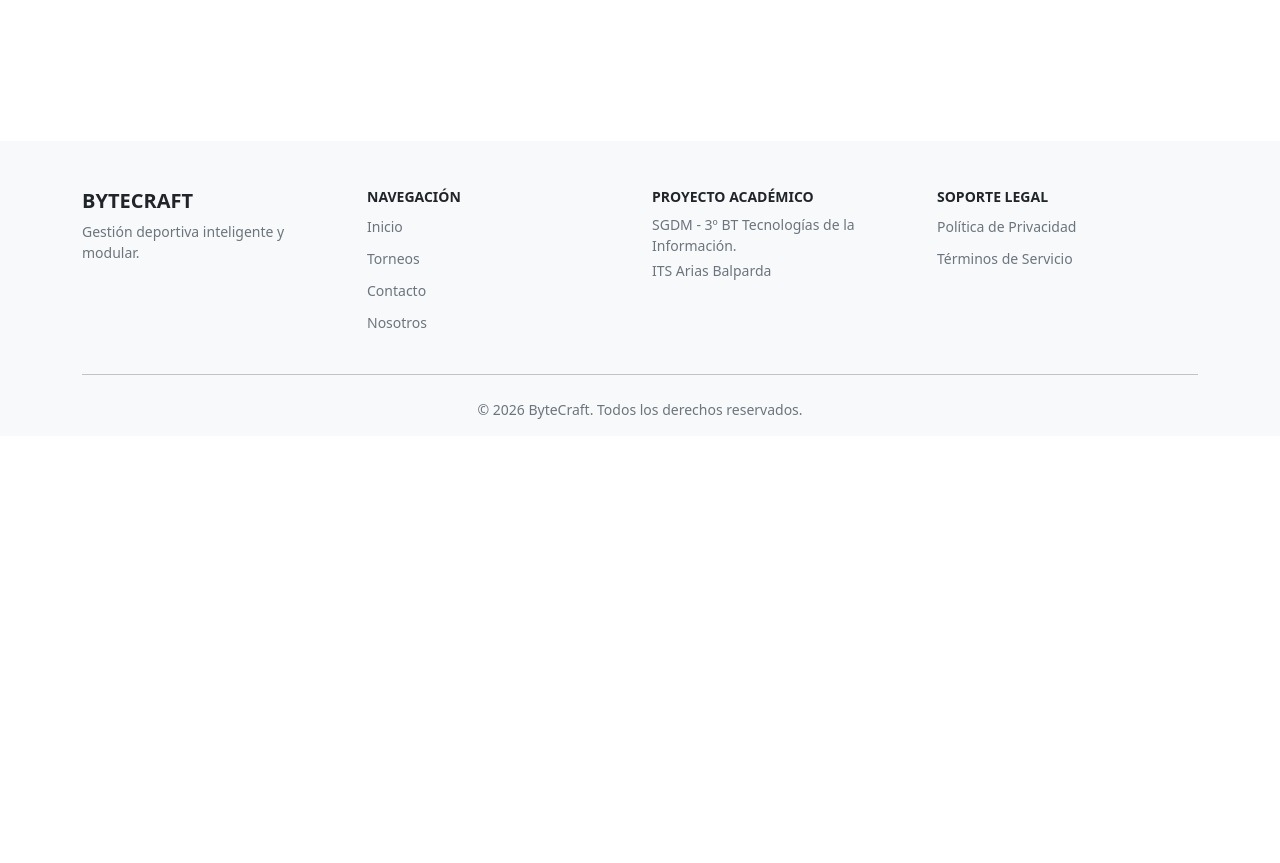
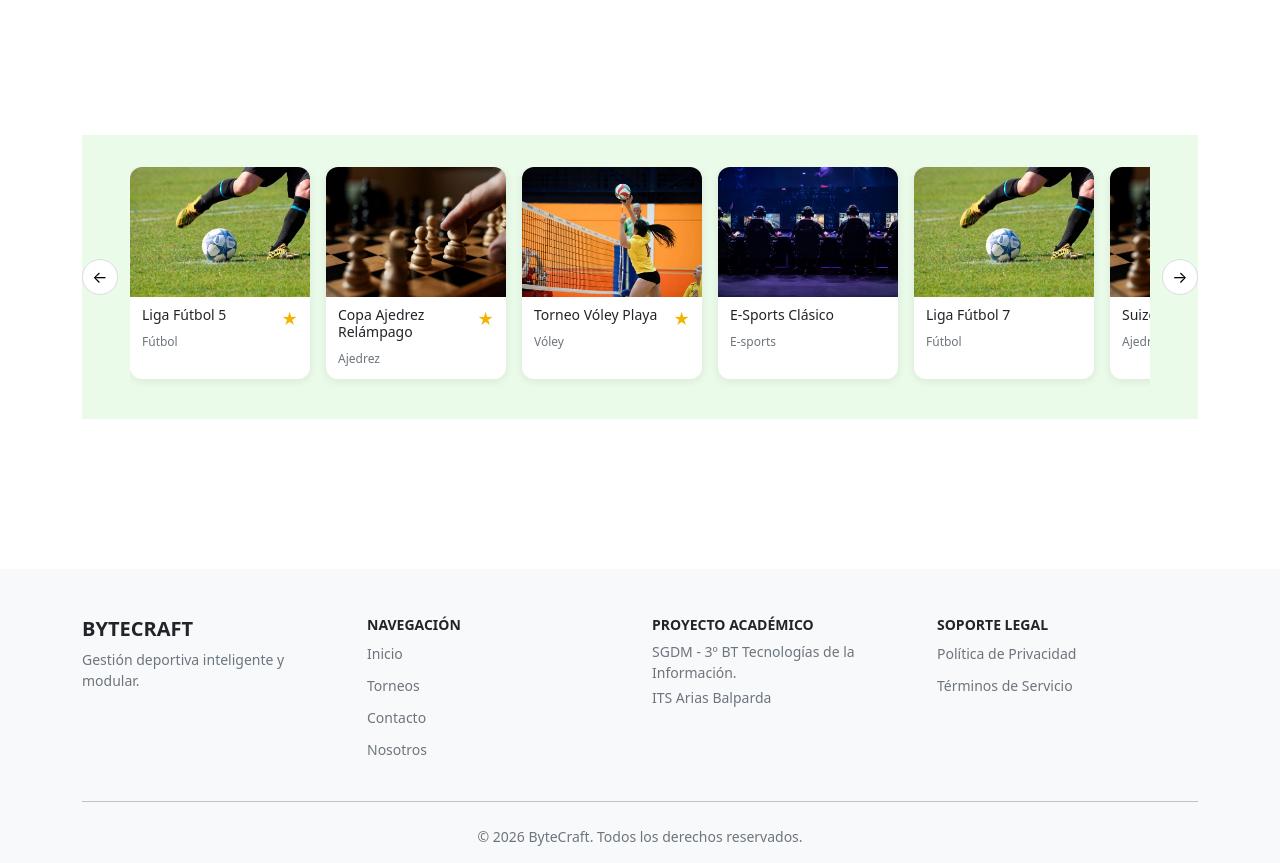
Before and after one commit to MicaelaChans/ByteCraft, a React (Vite) app in the folder TriunfoTotal/: page / in a window 1280 px wide. Shown: the part 1080-1943 px from the top of the page. Before the commit the page ends 1516 px from the top, so only its background shows below. Built offline with nearby package versions, Linux system fonts and the light colour scheme.

Commit message:
carrusel

```diff
--- a/TriunfoTotal/src/components/Home.jsx
+++ b/TriunfoTotal/src/components/Home.jsx
@@ -2,6 +2,7 @@ import MyCarousel from "../components/partials/MyCarousel";
 import Footer from "./partials/Footer";
 import "../css/styles.css";
 import Sidebar from "./partials/Sidebar";
+import TournamentCarousel from "./partials/TournamentCarousel";
 
 function Home() {
   return (
@@ -41,6 +42,9 @@ function Home() {
                 </div>
               </div>
             </section>
+            <div className="tournament-carousel-home">
+            <TournamentCarousel />
+            </div>
           </div>
         </div>
       </div>
--- /dev/null
+++ b/TriunfoTotal/src/components/partials/TournamentCarousel.jsx
@@ -0,0 +1,56 @@
+import { useRef } from "react";
+
+const tournaments = [
+  { id: 1, nombre: "Liga Fútbol 5", categoria: "Fútbol", img: "/img/futbol.jpg", destacado: true },
+  { id: 2, nombre: "Copa Ajedrez Relámpago", categoria: "Ajedrez", img: "/img/ajedrez.webp", destacado: true },
+  { id: 3, nombre: "Torneo Vóley Playa", categoria: "Vóley", img: "/img/voleibol.webp", destacado: true },
+  { id: 4, nombre: "E-Sports Clásico", categoria: "E-sports", img: "/img/Esport.png", destacado: false },
+  { id: 5, nombre: "Liga Fútbol 7", categoria: "Fútbol", img: "/img/futbol.jpg", destacado: false },
+  { id: 6, nombre: "Suizo de Ajedrez", categoria: "Ajedrez", img: "/img/ajedrez.webp", destacado: false },
+];
+
+function TournamentCarousel() {
+  const rowRef = useRef(null);
+
+  function scrollRow(direction) {
+    if (!rowRef.current) return;
+    rowRef.current.scrollBy({ left: direction * 280, behavior: "smooth" });
+  }
+
+  return (
+    <section className="tournaments-row-section">
+      <div className="tournaments-row-wrap">
+        <button
+          type="button"
+          className="tournaments-row-arrow tournaments-row-arrow-left"
+          onClick={() => scrollRow(-1)}
+        >
+          ←
+        </button>
+
+        <div className="tournaments-row" ref={rowRef}>
+          {tournaments.map((t) => (
+            <div key={t.id} className="tournament-card">
+              <img src={t.img} alt={t.nombre} />
+              <div className="tournament-card-body">
+                <h6>{t.nombre}</h6>
+                <span className="tournament-card-category">{t.categoria}</span>
+                {t.destacado && <span className="tournament-card-star">★</span>}
+              </div>
+            </div>
+          ))}
+        </div>
+
+        <button
+          type="button"
+          className="tournaments-row-arrow tournaments-row-arrow-right"
+          onClick={() => scrollRow(1)}
+        >
+          →
+        </button>
+      </div>
+    </section>
+  );
+}
+
+export default TournamentCarousel;
--- a/TriunfoTotal/src/css/styles.css
+++ b/TriunfoTotal/src/css/styles.css
@@ -437,6 +437,10 @@ body {
   padding: 20px;
   text-align: center;
 
+}
+
+.tournament-carousel-home {
+  margin-top: 160px;
 }
 
 [data-bs-theme="dark"] .card {
```
